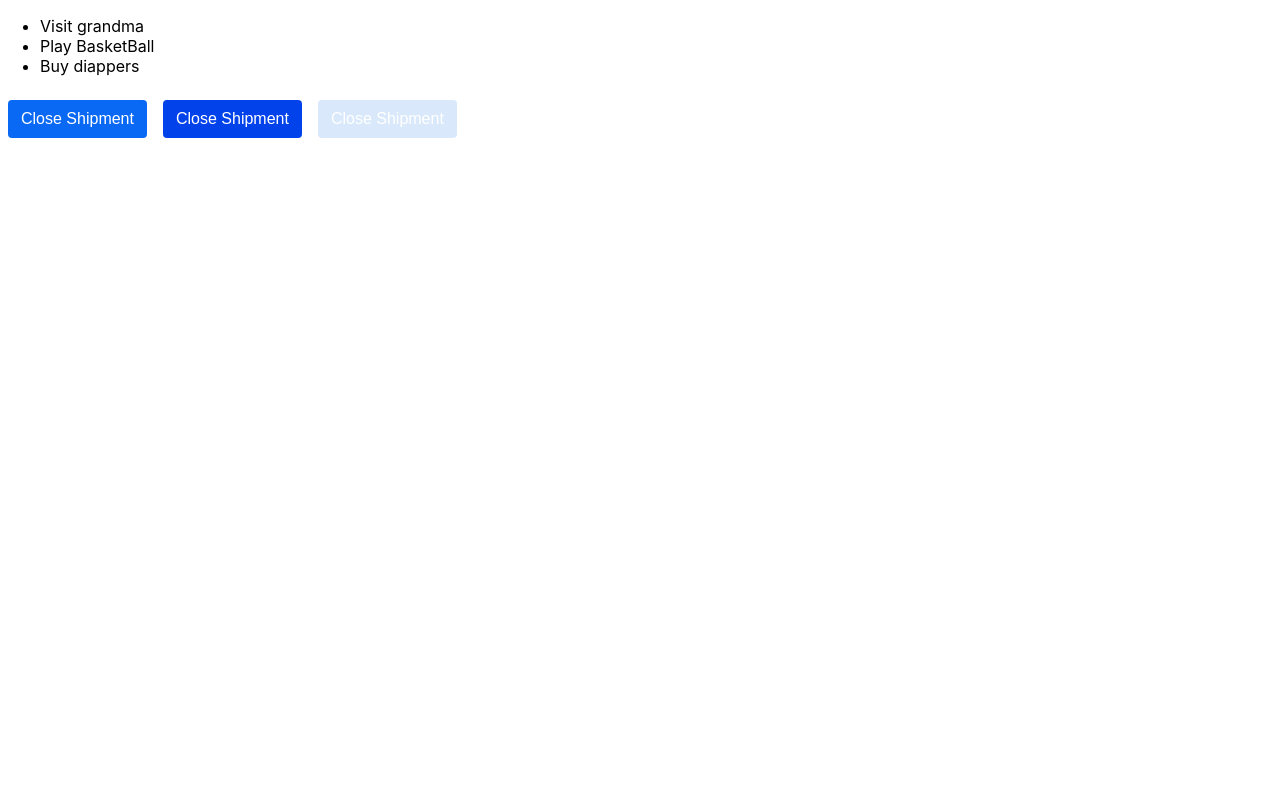
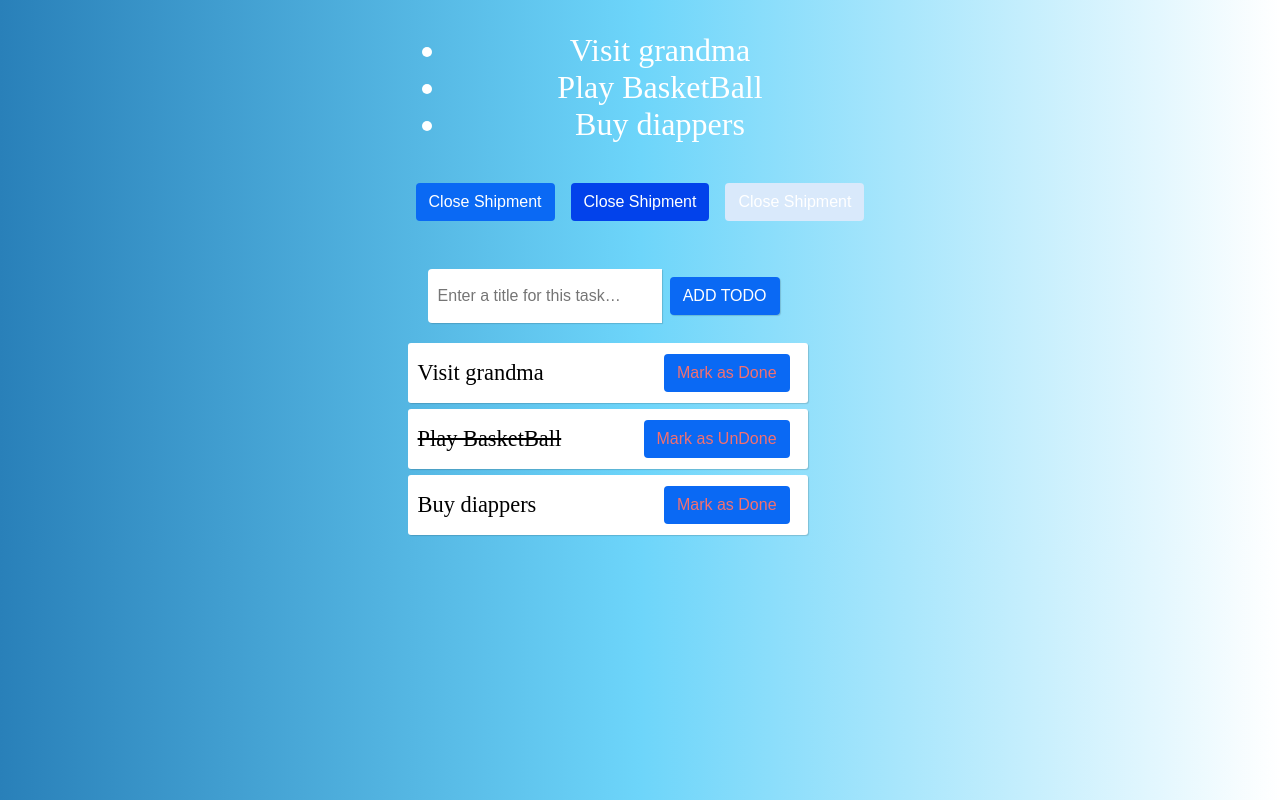
Before and after one commit to biolabalo/ZenSmart, a React (Create React App) app: page / in a window 1280 px wide. Built offline with nearby package versions, Linux system fonts and the light colour scheme.

Commit message:
Implement Todo MVP

```diff
--- a/src/App.js
+++ b/src/App.js
@@ -1,5 +1,6 @@
-import TodoList from "./components/Todolist";
-import LargeButton from "./components/LargeButton"
+import TodoList from "./components/TodoList";
+import LargeButton from "./components/LargeButton";
+import ToDoListMVP from "./components/TodoMvp";
 
 const App = () => {
 
@@ -23,9 +24,12 @@ const App = () => {
     <LargeButton text="Close Shipment" bgColor="#0a69f4"/>
     <LargeButton text="Close Shipment" bgColor="#0242eb"/>
     <LargeButton text="Close Shipment" bgColor="#d9e9fb"/>
-    </>
 
 
+    <div>
+    <ToDoListMVP/>
+    </div>
+    </>
   );
 }
 
--- a/src/components/LargeButton.js
+++ b/src/components/LargeButton.js
@@ -1,9 +1,13 @@
 
-const  LargeButton = ({ text, bgColor }) =>  {
+const  LargeButton = ({ text, bgColor, clickHandler }) =>  {
     return (
-      <button className="btn"
+      <button
+      className="btn"
        style={{
         backgroundColor: bgColor ? bgColor : '#0d6efd',
+       }}
+       onClick={()=>{
+         if(clickHandler) return clickHandler()
        }}
       >
         {text || "Close Shipment"}
--- /dev/null
+++ b/src/components/TodoMvp.js
@@ -0,0 +1,69 @@
+import React from "react";
+import LargeButton from "./LargeButton"
+
+const AddTaskForm = ({ addTask }) => {
+  const [value, setValue] = React.useState("");
+
+  const handleSubmit = e => {
+    e.preventDefault();
+    value && addTask(value)
+    setValue("");
+  };
+
+  return (
+    <form onSubmit={handleSubmit}
+    className="m-5"
+    >
+      <input
+        type="text"
+        value={value}
+        placeholder="Enter a title for this task…"
+        onChange={e => setValue(e.target.value)}
+      />
+      <LargeButton text="ADD TODO" bgColor="#0a69f4"/>
+    </form>
+  );
+}
+
+const ToDoListMVP = () => {
+
+  const [tasks, setTasks] = React.useState([{
+      text: "Visit grandma",
+      done: false
+    },{
+      text: "Play BasketBall",
+      done: true
+    },{
+      text: "Buy diappers",
+      done: false
+    }]);
+
+  const addTask = text => setTasks([...tasks, { text }]);
+
+  const toggleTask = index => {
+    const newTasks = [...tasks];
+    newTasks[index].done = !newTasks[index].done;
+    setTasks(newTasks);
+  };
+
+
+
+  return (
+    <div className="todo-list">
+     <AddTaskForm addTask={addTask} />
+      {tasks.map((task, index) => (
+        <div
+        key={index}
+        className="todo">
+          <span  className={task.done ? "todo-text todo-completed" : "todo-text"}>
+            {task.text}
+          </span>
+          <LargeButton clickHandler={() => toggleTask(index)}  text={task.done ? "Mark as UnDone": "Mark as Done"} bgColor="#0a69f4"/>
+        </div>
+      ))}
+
+    </div>
+  );
+}
+
+export default ToDoListMVP;
--- a/src/index.css
+++ b/src/index.css
@@ -1,10 +1,19 @@
 body {
+  font-family: 'Teko';
+  display: flex;
+  align-items: center;
+  justify-content: center;
+  flex-direction: column;
+  text-align: center;
+  height: 100%;
+  padding: 0;
   margin: 0;
-  font-family: -apple-system, BlinkMacSystemFont, 'Segoe UI', 'Roboto', 'Oxygen',
-    'Ubuntu', 'Cantarell', 'Fira Sans', 'Droid Sans', 'Helvetica Neue',
-    sans-serif;
-  -webkit-font-smoothing: antialiased;
-  -moz-osx-font-smoothing: grayscale;
+  font-size: 2em;
+  box-sizing: border-box;
+  background: #833ab4;
+  background: -webkit-linear-gradient(to right, #2980B9, #6DD5FA, #FFFFFF);
+  background: linear-gradient(to right, #2980B9, #6DD5FA, #FFFFFF);
+  color: #fff;
 }
 
 code {
@@ -37,3 +46,94 @@ code {
   border-radius: 0.25rem;
   transition: color .15s ease-in-out,background-color .15s ease-in-out,border-color .15s ease-in-out,box-shadow .15s ease-in-out;
 }
+
+
+.m-5{
+  margin: 20px;
+}
+
+.todo-list {
+  padding-top: 10px;
+  width: 400px;
+}
+
+.todo {
+  background: #fff;
+  box-shadow: 1px 1px 1px rgba(0, 0, 0, 0.15);
+  padding: 3px 10px;
+  font-size: .7em;
+  margin-bottom: 6px;
+  border-radius: 3px;
+  display: flex;
+  align-items: center;
+  justify-content: space-between;
+  color: #000;
+}
+
+.todo-text {
+  cursor: pointer;
+}
+
+.todo-completed {
+  text-decoration: line-through;
+}
+
+button {
+  border: 0;
+  outline: 0;
+  cursor: pointer;
+  font-size: 18px;
+}
+
+.todo button {
+  color: #f37070;
+  background: transparent;
+}
+
+input {
+  background: #fff;
+  box-shadow: 1px 1px 1px rgba(0, 0, 0, 0.15);
+  padding: 7px 10px;
+  font-size: .5em;
+  border-top-left-radius: 4px;
+  border-bottom-left-radius: 4px;
+  color: #000;
+  outline: 0;
+  border: 0;
+  flex: 1;
+}
+
+form {
+  display: flex;
+  padding-top: 10px;
+  margin-top: 10px
+}
+
+form button {
+  color: #2980B9;
+  background: #fff;
+  border-top-right-radius: 4px;
+  border-bottom-right-radius: 4px;
+  border-left: 1px solid #ccc;
+  box-shadow: 1px 1px 1px rgba(0, 0, 0, 0.15);
+  padding: 0 15px;
+}
+
+
+
+small {
+  opacity: .4;
+  margin-top: 20px;
+  display: block;
+}
+
+h1 {
+  color: #fff;
+  text-shadow: 2px 2px 2px rgb(0, 0, 0, 0.6);
+  text-align: center;
+  margin-bottom: 0;
+  font-size: 2em;
+  line-height: 1.3em;
+  font-weight: bold;
+  margin-top: 0.67em;
+}
```
Also changed, not shown: demo.png.
